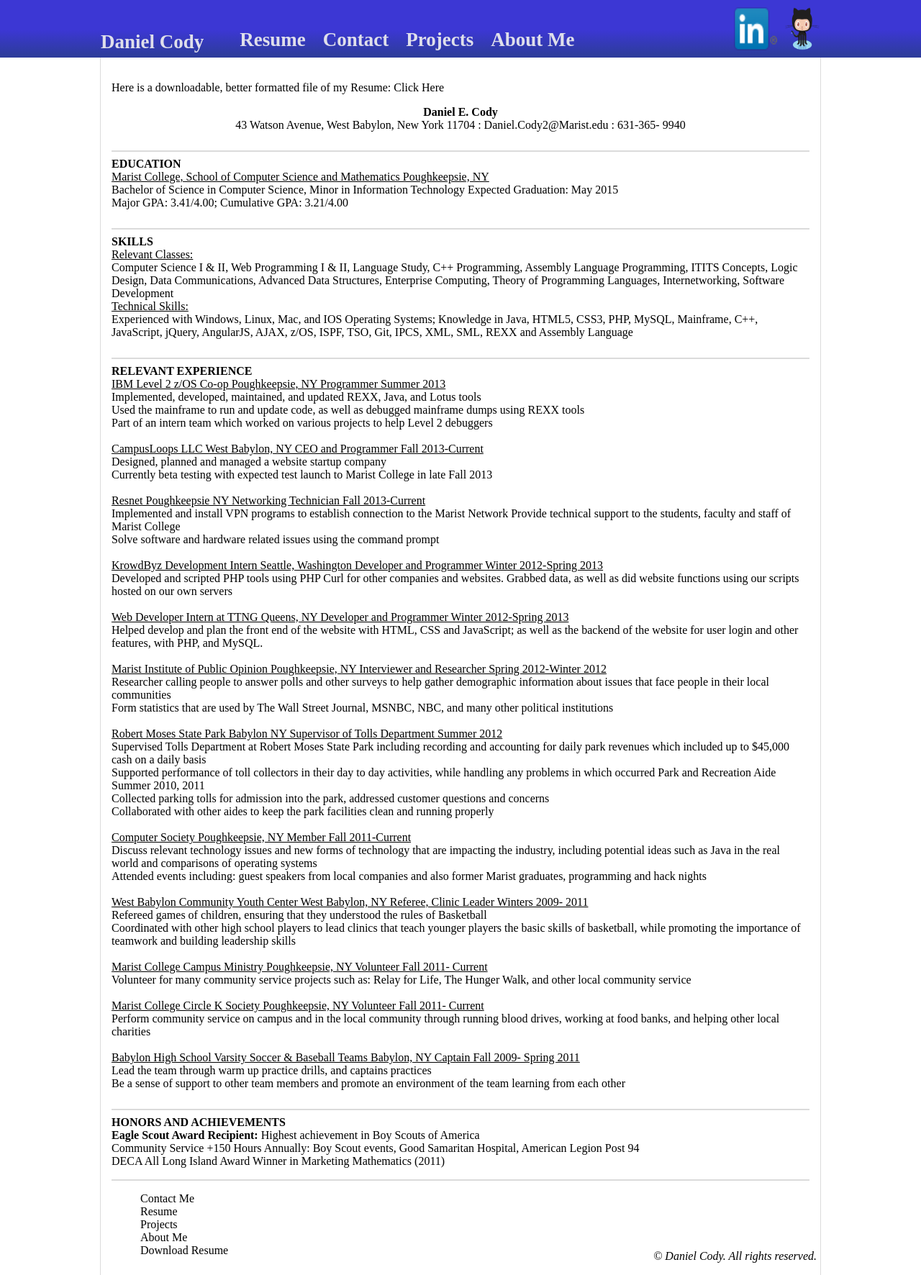
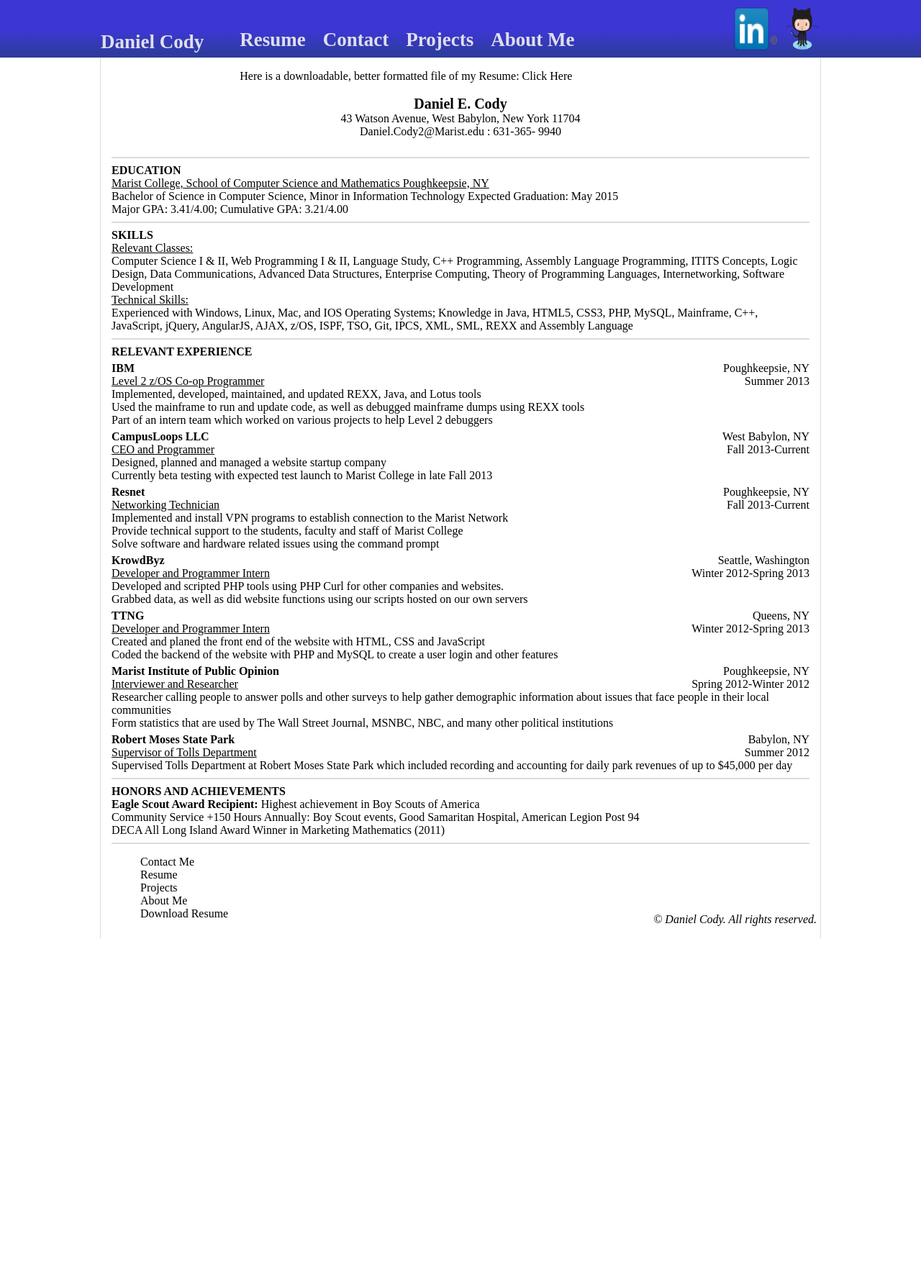
Before and after one commit to dcods22/dcody.com, a PHP site: page /resume.php in a window 1280 px wide. Shown: the whole page at 72% size. After the commit the page ends 1304 px from the top, so only its background shows below. Run offline with PHP 8.4, Linux system fonts and the light colour scheme; some libraries are stand-ins or nearby versions.

Commit message:
AngularJS resume

```diff
--- a/CSS/template.css
+++ b/CSS/template.css
@@ -430,3 +430,14 @@ a#next:hover {
 	overflow:margin;
 	font-weight:bold;
 }
+
+.experience {
+	padding-top:5px;
+}
+
+.resName{
+	text-align:center;
+	font-weight:bold;
+	font-size:20px;
+	float:center;
+}
--- a/resume.php
+++ b/resume.php
@@ -10,13 +10,13 @@
 		<script src='scripts/javascript/resumeController.js' type='text/javascript'></script>
 
 
-		<p> Here is a downloadable, better formatted file of my Resume: <a href = "Resume.docx">Click Here</a></p>
+		Here is a downloadable, better formatted file of my Resume: <a href = "Resume.docx">Click Here</a>
 
-		<p>
+		<br/><br/>
 
-		<center><strong>Daniel E. Cody</strong></center>
+		<span class='resName'><center>Daniel E. Cody</center></span>
 
-			<center>43 Watson Avenue, West Babylon, New York 11704 : Daniel.Cody2@Marist.edu  :	631-365- 9940 </center><br/>
+			<center>43 Watson Avenue, West Babylon, New York 11704 <br/> Daniel.Cody2@Marist.edu  :	631-365- 9940 </center><br/>
 
 			<hr>
 
@@ -25,102 +25,34 @@
 
 				<u>{{edu.name}}</u><br/>
 				{{edu.info}}
-				<br/>{{edu.gpa}}<br/>
+				<br/>{{edu.gpa}}
 
 			</div>
 
-			<br/><hr><strong>SKILLS</strong><br/>
+			<hr><strong>SKILLS</strong><br/>
 
 			<div ng-repeat="skill in skills">
 				<u>{{skill.name}}</u>
 				<br/>{{skill.info}}<br/>
 			</div>
 
-			<br/><hr><strong>RELEVANT EXPERIENCE</strong><br/>
-			<u>IBM Level 2 z/OS Co-op	Poughkeepsie, NY
-			Programmer	Summer 2013</u>
-			<br/>Implemented, developed, maintained, and updated REXX, Java, and Lotus tools
-			<br/>Used the mainframe to run and update code, as well as debugged mainframe dumps using REXX tools
-			<br/>Part of an intern team which worked on various projects to help Level 2 debuggers
+			<hr><strong>RELEVANT EXPERIENCE</strong><br/>
 
-			<br/><br/>
+			<div class="experience" ng-repeat="exp in experience">
+				<strong>{{exp.company}}</strong><span style='float:right'>{{exp.location}}</span><br/>
+				<u>{{exp.title}}</u><span style='float:right'>{{exp.time}}</span>
 
-			<u>CampusLoops LLC	West Babylon, NY
-			CEO and Programmer	Fall 2013-Current
-			</u>
-			<br/>Designed, planned and managed a website startup company<br/>
-			Currently beta testing with expected test launch to Marist College in late Fall 2013
+				<div>{{exp.bullet1}} </div>
+				<div>{{exp.bullet2}} </div>
+				<div>{{exp.bullet3}}</div>
 
-			<br/><br/>
+			</div>
 
-			<u>Resnet  	Poughkeepsie NY
-			Networking Technician	Fall 2013-Current
-			</u>
-			<br/>Implemented and install VPN programs to establish connection to the Marist Network
-			Provide technical support to the students, faculty and staff of Marist College<br/>
-			Solve software and hardware related issues using the command prompt
-
-
-
-			<br/><br/><u>KrowdByz Development Intern	Seattle, Washington
-			Developer and Programmer	Winter 2012-Spring 2013</u>
-			<br/>Developed and scripted PHP tools using PHP Curl for other companies and websites.  Grabbed data, as well as did website functions using our scripts hosted on our own servers
-
-			<br/><br/><u>Web Developer Intern at TTNG	Queens, NY
-			Developer and Programmer	Winter 2012-Spring 2013</u>
-			<br/>Helped develop and plan the front end of the website with HTML, CSS and JavaScript; as well as the
-			backend of the website for user login and other features, with PHP, and MySQL.
-
-			<br/><br/><u>Marist Institute of Public Opinion	Poughkeepsie, NY
-			Interviewer and Researcher	   Spring 2012-Winter 2012</u>
-			<br/>	Researcher calling people to answer polls and other surveys to help gather demographic information about
-			issues that face people in their local communities
-			<br/>	Form statistics that are used by The Wall Street Journal, MSNBC, NBC, and many other political institutions<br/>
-
-			<br/><u>Robert Moses State Park	Babylon NY
-			Supervisor of Tolls Department	Summer 2012</u>
-			<br/>	Supervised Tolls Department at Robert Moses State Park including recording and accounting for daily park
-			revenues which included up to $45,000 cash on a daily basis
-			<br/>	Supported performance of toll collectors in their day to day activities, while handling any problems in which occurred
-			Park and Recreation Aide											Summer 2010, 2011
-			<br/>	Collected parking tolls for admission into the park, addressed customer questions and concerns
-			<br/>	Collaborated with other aides to keep the park facilities clean and running properly<br/>
-
-			<br/><u>Computer Society	    Poughkeepsie, NY
-			Member	 Fall 2011-Current</u>
-			<br/>	Discuss relevant technology issues and new forms of technology that are impacting the industry, including
-			potential ideas such as Java in the real world and comparisons of operating systems
-			<br/>	Attended events including: guest speakers from local companies and also former Marist graduates, programming
-			and hack nights<br/>
-
-			<br/><u>West Babylon Community Youth Center 	 West Babylon, NY
-			Referee, Clinic Leader	Winters 2009- 2011</u>
-			<br/>	Refereed games of children, ensuring that they understood the rules of Basketball
-			<br/>	Coordinated with other high school players to lead clinics that teach younger players the basic skills of
-			basketball, while promoting the importance of teamwork and building leadership skills<br/>
-
-			<br/><u>Marist College Campus Ministry										Poughkeepsie, NY
-			Volunteer											               Fall 2011- Current</u>
-			<br/>	Volunteer for many community service projects such as: Relay for Life, The Hunger Walk, and other local
-			community service
-
-			<br/><br/><u>Marist College Circle K Society								        		Poughkeepsie, NY
-			Volunteer												Fall 2011- Current</u>
-			<br/>	Perform community service on campus and in the local community through running blood drives, working at
-			food banks, and helping other local charities<br/>
-
-			<br/><u>Babylon High School Varsity Soccer & Baseball Teams                                                      Babylon, NY
-			Captain	Fall 2009- Spring 2011</u>
-			<br/>	Lead the team through warm up practice drills, and captains practices
-			<br/>	Be a sense of support to other team members and promote an environment of the team learning from each other
-			<br/>
-
-
-			<br/><hr><strong>HONORS AND ACHIEVEMENTS</strong><br/>
+			<hr><strong>HONORS AND ACHIEVEMENTS</strong><br/>
 			<div ng-repeat="honor in honors">
 				<strong>{{honor.name}}</strong> {{honor.info}}<br/>
 			</div>
-		</p>
+
 
 	<?php
 		include('lib/template/footer.html');
--- a/scripts/javascript/resumeController.js
+++ b/scripts/javascript/resumeController.js
@@ -8,33 +8,134 @@ resumeController.controller('ResumeController', function ResumeController($scope
 
 			info: 'Bachelor of Science in Computer Science, Minor in Information Technology 	Expected Graduation: May 2015',
 
-			gpa: 'Major GPA: 3.41/4.00; Cumulative GPA: 3.21/4.00'
-		}
+			gpa: 'Major GPA: 3.41/4.00; Cumulative GPA: 3.21/4.00',
+		},
 	];
 
 	$scope.skills = [
 		{
 			name: 'Relevant Classes:',
 
-			info: 'Computer Science I & II, Web Programming I & II, Language Study, C++ Programming, Assembly Language Programming, IT\ITS Concepts, Logic Design, Data Communications, Advanced Data Structures, Enterprise Computing, Theory of Programming Languages, Internetworking, Software Development'
+			info: 'Computer Science I & II, Web Programming I & II, Language Study, C++ Programming, Assembly Language Programming, IT\ITS Concepts, Logic Design, Data Communications, Advanced Data Structures, Enterprise Computing, Theory of Programming Languages, Internetworking, Software Development',
 
 		},
 
 		{
 			name: 'Technical Skills:',
 
-			info: 'Experienced with Windows, Linux, Mac, and IOS Operating Systems; Knowledge in Java, HTML5, CSS3, PHP, MySQL, Mainframe, C++,  JavaScript, jQuery, AngularJS, AJAX, z/OS, ISPF, TSO, Git, IPCS, XML, SML, REXX and Assembly Language'
+			info: 'Experienced with Windows, Linux, Mac, and IOS Operating Systems; Knowledge in Java, HTML5, CSS3, PHP, MySQL, Mainframe, C++,  JavaScript, jQuery, AngularJS, AJAX, z/OS, ISPF, TSO, Git, IPCS, XML, SML, REXX and Assembly Language',
 
-		}
+		},
 
 	];
 
 	$scope.experience = [
 		{
-			name: 'IBM Level 2 z/OS Co-op	Poughkeepsie, NY Programmer	Summer 2013',
+			company: 'IBM',
+
+			location: 'Poughkeepsie, NY',
+
+			time: 'Summer 2013',
+
+			title: 'Level 2 z/OS Co-op Programmer',
+
+			bullet1: 'Implemented, developed, maintained, and updated REXX, Java, and Lotus tools',
+
+			bullet2: 'Used the mainframe to run and update code, as well as debugged mainframe dumps using REXX tools',
+
+			bullet3: 'Part of an intern team which worked on various projects to help Level 2 debuggers ',
+
+		},
+
+		{
+			company: 'CampusLoops LLC',
+
+			location: 'West Babylon, NY',
+
+			time: 'Fall 2013-Current',
+
+			title: 'CEO and Programmer',
+
+			bullet1: 'Designed, planned and managed a website startup company',
+
+			bullet2: 'Currently beta testing with expected test launch to Marist College in late Fall 2013 ',
+
+		},
+
+		{
+			company: 'Resnet',
+
+			location: 'Poughkeepsie, NY',
+
+			time: 'Fall 2013-Current',
+
+			title: 'Networking Technician',
+
+			bullet1: 'Implemented and install VPN programs to establish connection to the Marist Network',
+
+			bullet2: 'Provide technical support to the students, faculty and staff of Marist College',
+
+			bullet3: 'Solve software and hardware related issues using the command prompt',
+		},
+
+		{
+			company: 'KrowdByz',
+
+			location: 'Seattle, Washington',
+
+			time: 'Winter 2012-Spring 2013',
+
+			title:'Developer and Programmer Intern',
+
+			bullet1: 'Developed and scripted PHP tools using PHP Curl for other companies and websites.  ',
+
+			bullet2: 'Grabbed data, as well as did website functions using our scripts hosted on our own servers',
+		},
+
+		{
+			company: 'TTNG',
+
+			location: 'Queens, NY',
+
+			time: 'Winter 2012-Spring 2013',
+
+			title: 'Developer and Programmer Intern',
+
+			bullet1: 'Created and planed the front end of the website with HTML, CSS and JavaScript',
+
+			bullet2: 'Coded the backend of the website with PHP and MySQL to create a user login and other features',
+
+		},
+
+		{
+			company: 'Marist Institute of Public Opinion',
+
+			location: 'Poughkeepsie, NY',
+
+			time: 'Spring 2012-Winter 2012',
+
+			title: 'Interviewer and Researcher',
+
+			bullet1: 'Researcher calling people to answer polls and other surveys to help gather demographic information about issues that face people in their local communities',
+
+			bullet2: 'Form statistics that are used by The Wall Street Journal, MSNBC, NBC, and many other political institutions',
+
+		},
+
+		{
+			company: 'Robert Moses State Park',
+
+			location: 'Babylon, NY',
+
+			time: 'Summer 2012',
+
+			title: 'Supervisor of Tolls Department',
+
+			bullet1: 'Supervised Tolls Department at Robert Moses State Park which included recording and accounting for daily park revenues of up to $45,000 per day',
+
+		},
 
 
-		}
 
 	];
 
@@ -42,21 +143,21 @@ resumeController.controller('ResumeController', function ResumeController($scope
 		{
 			name: 'Eagle Scout Award Recipient: ',
 
-			info: 'Highest achievement in Boy Scouts of America'
+			info: 'Highest achievement in Boy Scouts of America',
 		},
 
 		{
 			name: '',
 
-			info: 'Community Service +150 Hours Annually: Boy Scout events, Good Samaritan Hospital, American Legion Post 94'
+			info: 'Community Service +150 Hours Annually: Boy Scout events, Good Samaritan Hospital, American Legion Post 94',
 
 		},
 
 		{
 			name: '',
 
-			info: 'DECA All Long Island Award Winner in Marketing Mathematics (2011)'
-		}
+			info: 'DECA All Long Island Award Winner in Marketing Mathematics (2011)',
+		},
 	];
 
 });
```
